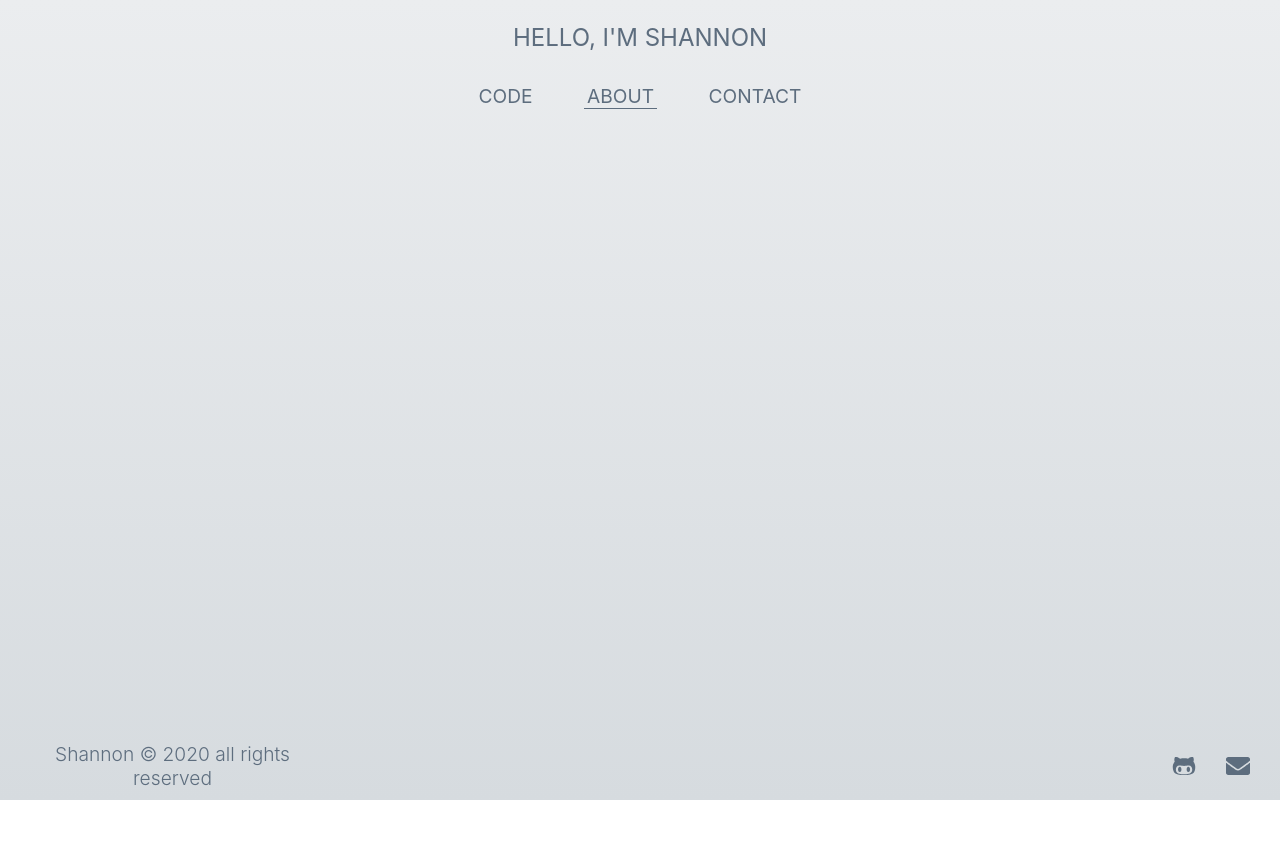
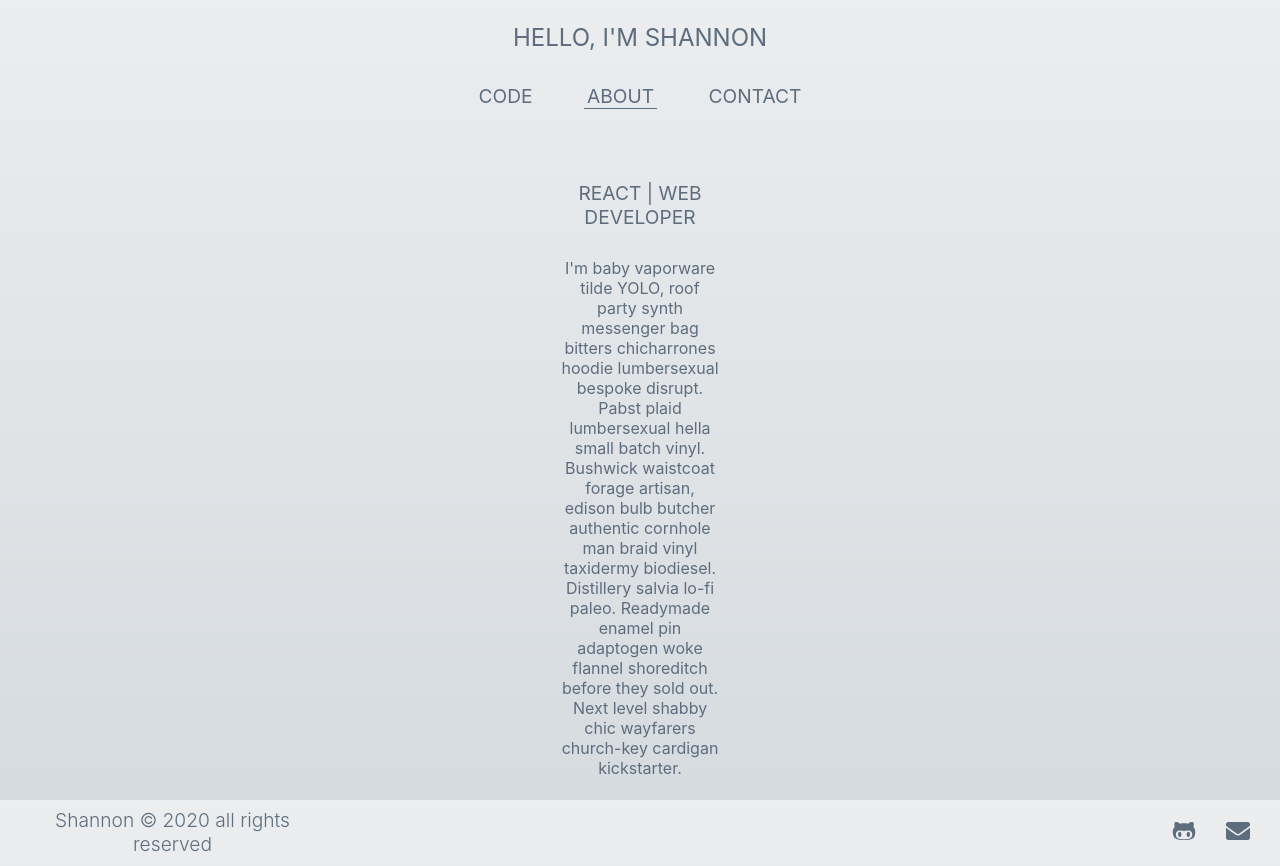
Before and after one commit to ShannonTJ/react-portfolio-site, a React (Create React App) app: page /about in a window 1280 px wide. Before the commit the page ends 800 px from the top, so only its background shows below. Built offline with nearby package versions, Linux system fonts and the light colour scheme.

Commit message:
about page

```diff
--- /dev/null
+++ b/src/components/About/AboutElements.js
@@ -0,0 +1,39 @@
+import styled from "styled-components/macro";
+
+export const AboutContainer = styled.div`
+  display: flex;
+  flex-direction: column;
+  justify-content: center;
+  align-items: center;
+  margin-top: 8rem;
+  margin-bottom: 2rem;
+`;
+
+export const AboutTextContainer = styled.div`
+  display: flex;
+  flex-direction: column;
+  max-width: 100%;
+  padding: 0 35rem;
+  margin-top: 0px;
+`;
+
+export const HeaderText = styled.h1`
+  justify-content: center;
+  align-items: center;
+  text-align: center;
+  color: #5d6d7e;
+  text-transform: uppercase;
+  font-size: 1.2rem;
+  font-weight: 400;
+  width: 100%;
+`;
+
+export const Text = styled.p`
+  justify-content: center;
+  align-items: center;
+  text-align: center;
+  color: #5d6d7e;
+
+  font-weight: 400;
+  width: 100%;
+`;
--- /dev/null
+++ b/src/components/About/index.js
@@ -0,0 +1,28 @@
+import React from "react";
+import {
+  AboutContainer,
+  AboutTextContainer,
+  HeaderText,
+  Text,
+} from "./AboutElements";
+
+const AboutText = () => {
+  return (
+    <AboutContainer>
+      <AboutTextContainer>
+        <HeaderText>React | Web Developer</HeaderText>
+        <Text>
+          I'm baby vaporware tilde YOLO, roof party synth messenger bag bitters
+          chicharrones hoodie lumbersexual bespoke disrupt. Pabst plaid
+          lumbersexual hella small batch vinyl. Bushwick waistcoat forage
+          artisan, edison bulb butcher authentic cornhole man braid vinyl
+          taxidermy biodiesel. Distillery salvia lo-fi paleo. Readymade enamel
+          pin adaptogen woke flannel shoreditch before they sold out. Next level
+          shabby chic wayfarers church-key cardigan kickstarter.
+        </Text>
+      </AboutTextContainer>
+    </AboutContainer>
+  );
+};
+
+export default AboutText;
--- a/src/components/Card/CardElement.js
+++ b/src/components/Card/CardElements.js
@@ -20,6 +20,7 @@
   grid-template-columns: 1fr 1fr 1fr;
   align-items: center;
   grid-gap: 20px;
+  margin-top: 15px;
   padding: 0 10px;
 
   @media screen and (max-width: 1480px) {
@@ -41,6 +42,7 @@
   justify-content: center;
   align-items: center;
   padding: 30px;
+
   box-shadow: 0 1px 3px rgba(0, 0, 0, 0.2);
   transition: all 0.2s ease-in-out;
 
--- a/src/components/Card/index.js
+++ b/src/components/Card/index.js
@@ -11,7 +11,7 @@
   Text,
   LinksContainer,
   Link,
-} from "./CardElement";
+} from "./CardElements";
 
 const Card = () => {
   return (
--- a/src/pages/About.js
+++ b/src/pages/About.js
@@ -1,7 +1,12 @@
 import React from "react";
+import AboutText from "../components/About";
 
 const About = () => {
-  return <></>;
+  return (
+    <>
+      <AboutText />
+    </>
+  );
 };
 
 export default About;
```
Also changed, not shown: 1 other file (tests, documents, lock files or other folders).
